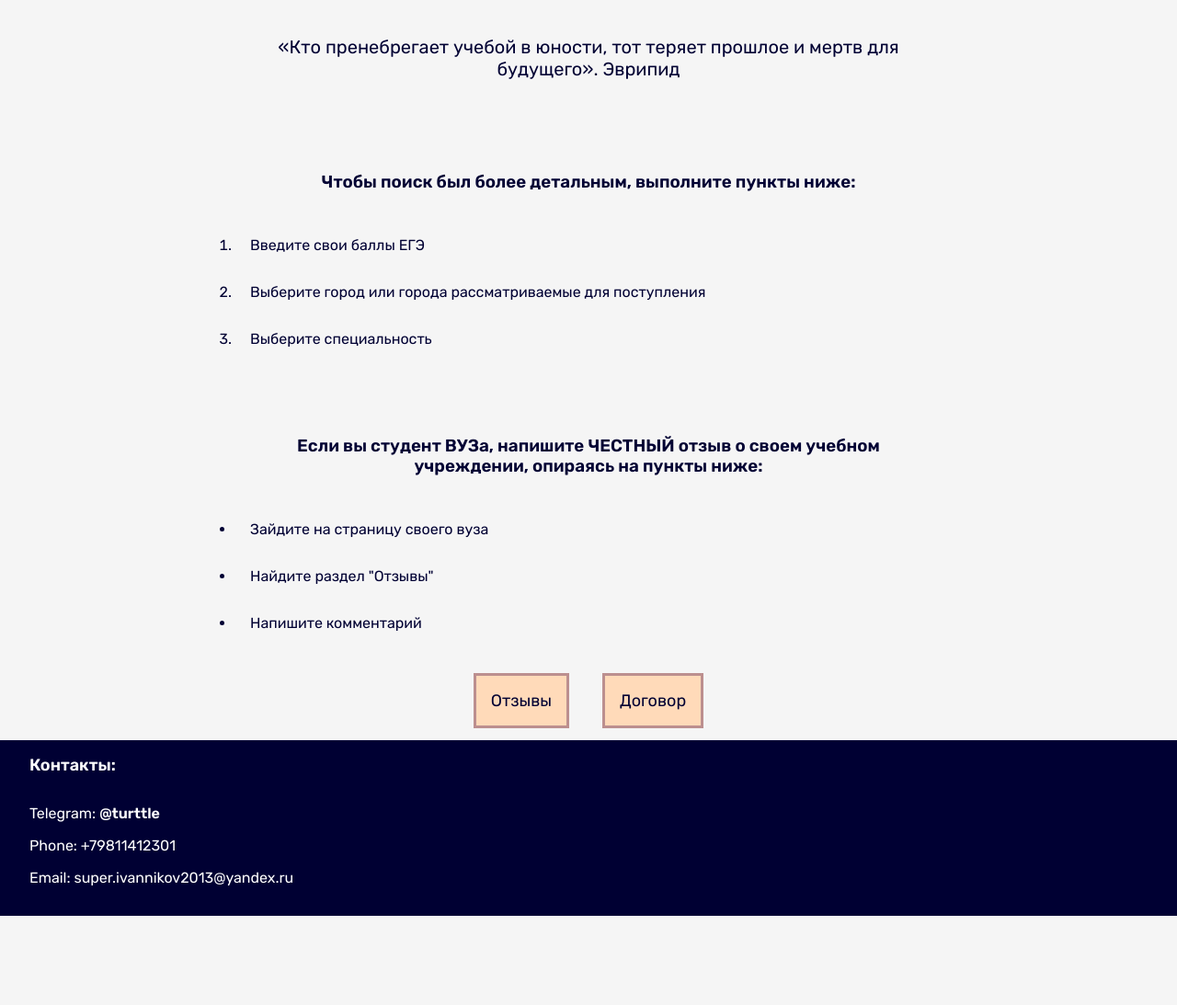
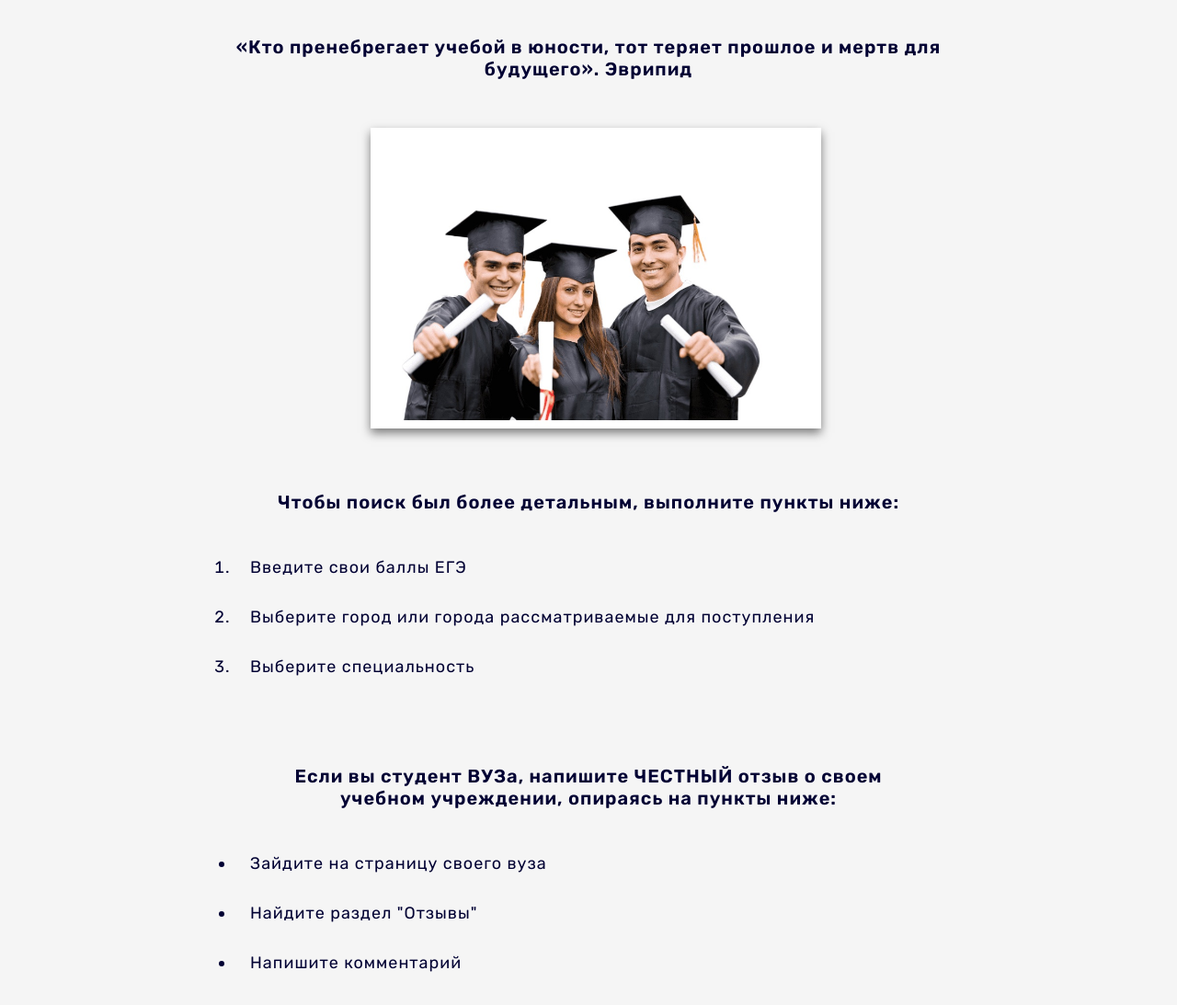
Before and after one commit to 14turtle14/14turtle14.github.io, a plain HTML site: page index.html in a window 1280 px wide. Shown: the part 95-1188 px from the top of the page at 92% size. Before the commit the page ends 1091 px from the top, so only its background shows below. Drawn offline with Linux system fonts and the light colour scheme.

Commit message:
modified main.css and updated index.html + added image

```diff
--- a/index.html
+++ b/index.html
@@ -23,8 +23,11 @@
                 Эврипид
             </p>
         </blockquote>
+        <section class="home-base__img">
+            <img class="home-img" src="img/students.jpg" alt="">
+        </section>
         <section class="home-base__info">
-            <h3 class="home-info__head">
+            <h3 class="home-head home-info__head">
                 Чтобы поиск был более детальным, выполните пункты ниже:
             </h3>
             <ol class="home-info__list">
@@ -34,7 +37,7 @@
             </ol>
         </section>
         <section class="home-base__review">
-            <h3 class="home-review__head">
+            <h3 class="home-head home-review__head">
             Если вы студент ВУЗа, напишите <strong>ЧЕСТНЫЙ</strong> отзыв о своем учебном учреждении, опираясь на пункты ниже:
             </h3>
             <ul class="home-review__list">
@@ -49,7 +52,7 @@
         </section>
     </main>
     <footer class="home-footer">
-        <h4 class="home-footer__head">
+        <h4 class="home-head home-footer__head">
             Контакты:
         </h4>
         <section class="home-footer__text">
--- a/main.css
+++ b/main.css
@@ -6,13 +6,11 @@
     border: none;
     margin: 0;
     padding: 0;
-    font-family: 'Rubik', sans-serif;
 }
 
 .home-header {
-    font-family: 'Rubik', sans-serif;
     display: grid;
-    background: #000033;
+    background: linear-gradient(to right, #000033, darkblue);
 }
 
 .home-header__nav {
@@ -20,19 +18,25 @@
     border: none;
     margin: 30px;
     padding: 0;
-    font-family: 'Rubik', sans-serif;
+    text-indent: 0;
 }
 
 .home-link {
     color: black;
     font-size:18px;
+    text-indent: 0;
+    word-spacing: 0;
 }
 
 .home-link_nav{
     color: white;
-    -webkit-transition: all 0.5s ease;
-    transition: all 0.5s ease;
+    transition: 0.5s all ease;
     text-decoration: none;
+    font-family: 'Rubik', sans-serif;
+    font-weight: 500;
+    text-transform: none;
+    letter-spacing: 1px;
+    font-style: initial;
 }
 
 .home-link_nav:hover{
@@ -40,12 +44,10 @@
 }
 
 .home-base {
-    text-align: center;
     border: none;
     margin: 0;
     padding-left: 14rem;
     padding-right: 14rem;
-    font-family: 'Rubik', sans-serif;
 }
 
 .home-base__quote {
@@ -56,29 +58,22 @@
     font-family: 'Rubik', sans-serif;
     font-size: 20px;
     color: #000033;
+    text-transform: none;
+    font-weight: 1000;
+    text-indent: 0;
+    word-spacing: 0;
+    letter-spacing: 1px;
+    font-style: initial;
 }
 
 .home-footer {
-    background: #000033;
+    background: linear-gradient(to right, #000033, darkblue);
     color: white;
     background-size: cover;
     border: none;
     margin: 0;
     padding: 1rem;
-    font-family: 'Rubik', sans-serif;
     display: grid;
-}
-
-.home-link_footer{
-    color:white;
-    font-weight: bold;
-    -webkit-transition: all 0.5s ease;
-    transition: all 0.5s ease;
-    text-decoration: none;
-}
-
-.home-link_footer:hover{
-    color: skyblue;
 }
 
 .home-base__info {
@@ -86,15 +81,10 @@
     border: none;
     margin: 1rem;
     padding: 1rem;
-    font-family: 'Rubik', sans-serif;
 }
 
 .home-info__head {
-    text-align: center;
-    border: none;
-    margin: 1rem;
-    padding: 1rem;
-    font-family: 'Rubik', sans-serif;
+    color: #000033;
 }
 
 .home-info__list {
@@ -102,7 +92,6 @@
     border: none;
     margin: 0;
     padding: 0;
-    font-family: 'Rubik', sans-serif;
 }
 
 .home-list__item {
@@ -111,30 +100,53 @@
     margin: 0;
     padding: 1rem;
     font-family: 'Rubik', sans-serif;
+    font-size: 18px;
+    font-weight: normal;
+    text-indent: 0;
+    word-spacing: 0;
+    text-transform: none;
+    letter-spacing: 1px;
+    font-style: initial;
 }
 
 .home-base__review {
+    border: none;
+    margin: 1rem;
+    padding: 1rem;
+}
+
+.home-review__head {
+    color: #000033;
+}
+
+.home-head{
     text-align: center;
     border: none;
     margin: 1rem;
     padding: 1rem;
     font-family: 'Rubik', sans-serif;
+    font-size: 20px;
+    font-weight: bolder;
+    text-indent: 0;
+    word-spacing: 0;
+    letter-spacing: 1px;
+    font-style: initial;
+    text-transform: none;
 }
 
-.home-review__head {
-    text-align: center;
-    border: none;
-    margin: 1rem;
-    padding: 1rem;
-    font-family: 'Rubik', sans-serif;
+.home-footer__head {
+    text-align: left;
+    margin: 0;
+    padding-left: 1rem;
+    padding-bottom: 1rem;
+    padding-top: 0;
+    font-size: 18px;
 }
 
 .home-review__list {
-    text-align: center;
     border: none;
     margin: 0;
     padding: 0;
-    font-family: 'Rubik', sans-serif;
 }
 
 .home-base__other {
@@ -142,7 +154,9 @@
     border: none;
     margin: 1rem;
     padding: 1rem;
-    font-family: 'Rubik', sans-serif;
+    text-indent: 0;
+    color: #000033;
+    background-color: whitesmoke;
 }
 
 .home-link_other {
@@ -154,22 +168,30 @@
     padding: 1rem;
     font-family: 'Rubik', sans-serif;
     text-decoration: none;
-    -webkit-transition: all 0.5s ease;
-    transition: all 0.5s ease;
+    transition: 0.5s all ease;
+    box-shadow:  0 5px 10px 0 rgba(0, 0, 0, 0.5);
+    font-size: 17px;
+    font-weight: bold;
+    letter-spacing: 1px;
+    font-style: initial;
+    text-transform: none;
+}
+
+.home-link_footer{
+    color:white;
+    font-weight: normal;
+    transition: 0.5s all ease;
+    text-decoration: none;
+    font-size: 16px;
+    font-family: 'Rubik', sans-serif;
+    letter-spacing: 1px;
+    font-style: initial;
+    text-transform: none;
+    word-spacing: 0;
 }
 
 .home-link_other:hover {
-    color: white;
-}
-
-.home-footer__head {
-    text-align: left;
-    border: none;
-    margin: 0;
-    padding-left: 1rem;
-    padding-bottom: 1rem;
-    font-family: 'Rubik', sans-serif;
-    font-size: 18px
+    color: whitesmoke;
 }
 
 .home-footer__text {
@@ -178,4 +200,30 @@
     margin: 0;
     padding-left: 1rem;
     font-family: 'Rubik', sans-serif;
+    font-size: 16px;
+    font-weight: normal;
+    text-indent: 0;
+    word-spacing: 0;
+    letter-spacing: 1px;
+    font-style: initial;
+    text-transform: none;
 }
+
+.home-base__img {
+    border: none;
+    margin: 0;
+    padding-left: 1rem;
+    text-align: center;
+}
+
+.home-img {
+    box-shadow: 0 5px 10px 0 rgba(0, 0, 0, 0.5);
+    border: none;
+    margin: 0;
+    padding-left: 0;
+    width: 60%;
+}
+
+.home-link_footer:hover{
+    color: skyblue;
+}
```
Also changed, not shown: img/students.jpg (added).
